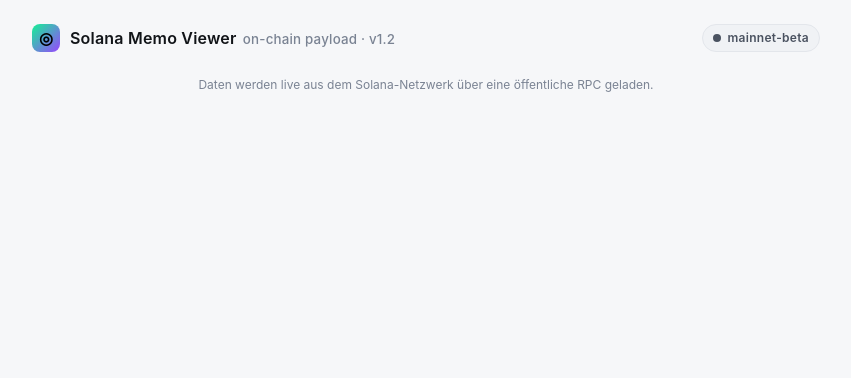
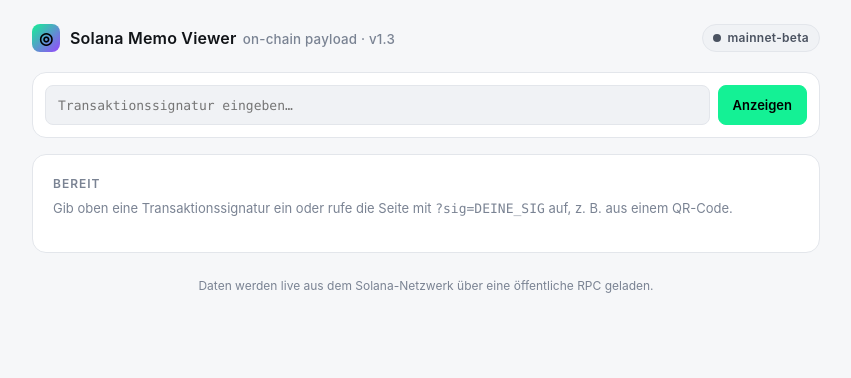
Before and after one commit to Felix-tar/Novocrypt_TAR_E2026-31, a plain HTML site: page index.html in a window 1280 px wide. Shown: the whole page, without its empty margins (214-1065 px from the left). Drawn offline with Linux system fonts and the light colour scheme.

Commit message:
Update index.html

```diff
--- a/index.html
+++ b/index.html
@@ -263,23 +263,27 @@
     <header class="site">
       <div class="brand">
         <span class="logo">◎</span>
-        <span>Solana Memo Viewer <small>on-chain payload · v1.2</small></span>
+        <span>Solana Memo Viewer <small>on-chain payload · v1.3</small></span>
       </div>
       <span id="network-badge" class="badge"><span class="dot"></span>mainnet-beta</span>
     </header>
 
+    <!-- Persistent signature input -->
+    <section class="card" id="persistent-search" style="padding: 12px;">
+      <div class="form" style="margin-top: 0;">
+        <input id="top-sig-input" type="text" placeholder="Transaktionssignatur eingeben…" autocomplete="off" spellcheck="false" />
+        <button class="btn primary" id="top-sig-go">Anzeigen</button>
+      </div>
+    </section>
+
     <!-- Landing / no signature -->
     <section id="view-empty" class="card hidden">
-      <h2 class="section" style="margin-bottom: 6px;">Keine Signatur angegeben</h2>
+      <h2 class="section" style="margin-bottom: 6px;">Bereit</h2>
       <p class="help" style="margin-top: 0;">
-        Füge eine Solana-Transaktionssignatur an die URL an, z.&nbsp;B.
-        <code style="font-family:var(--mono);">?sig=DEINE_SIG</code>,
-        oder gib sie hier ein:
+        Gib oben eine Transaktionssignatur ein oder rufe die Seite mit
+        <code style="font-family:var(--mono);">?sig=DEINE_SIG</code> auf,
+        z.&nbsp;B. aus einem QR-Code.
       </p>
-      <div class="form">
-        <input id="sig-input" type="text" placeholder="Transaktionssignatur (base58)…" autocomplete="off" spellcheck="false" />
-        <button class="btn primary" id="sig-go">Anzeigen</button>
-      </div>
     </section>
 
     <!-- Loading -->
@@ -382,16 +386,23 @@
   // Also: ?cluster=mainnet|devnet|testnet controls which set is tried.
   // `all` (default) tries mainnet first, then devnet, then testnet – so a test-tx on devnet
   // still gets found without the user having to know the cluster.
+  //
+  // SECURITY NOTE: The Helius key below is publicly visible in the page source.
+  // Restrict it in the Helius dashboard to your GitHub Pages origin (Allowed Origins)
+  // to prevent abuse. 100k requests/day free tier is plenty for QR-code scans.
+  const HELIUS_KEY = 'f7d0d8e0-5e0e-4b25-9fa0-2daae6de0e38';
   const CLUSTER_ENDPOINTS = {
     mainnet: [
-      'https://mainnet.helius-rpc.com/?api-key=a9469c6f-61bd-41d8-b739-9fb73adea245
+      'https://mainnet.helius-rpc.com/?api-key=' + HELIUS_KEY,   // archive-capable, primary
       'https://solana-rpc.publicnode.com',
       'https://api.mainnet-beta.solana.com',
       'https://solana.api.onfinality.io/public',
-      'https://solana-mainnet.g.alchemy.com/v2/demo',
       'https://endpoints.omniatech.io/v1/sol/mainnet/public',
     ],
-    devnet:  ['https://api.devnet.solana.com'],
+    devnet:  [
+      'https://devnet.helius-rpc.com/?api-key=' + HELIUS_KEY,
+      'https://api.devnet.solana.com',
+    ],
     testnet: ['https://api.testnet.solana.com'],
   };
   const MEMO_PROGRAM_IDS = new Set([
@@ -415,16 +426,21 @@
   const params = new URLSearchParams(location.search);
   const sig = (params.get('sig') || params.get('signature') || '').trim();
 
-  // Landing form handler
-  $('sig-go').addEventListener('click', () => {
-    const v = $('sig-input').value.trim();
+  // Pre-fill the persistent top input with the current signature
+  if (sig) document.getElementById('top-sig-input').value = sig;
+
+  // Persistent top input handler — always available
+  const topInput = $('top-sig-input');
+  const topGo = $('top-sig-go');
+  topGo.addEventListener('click', () => {
+    const v = topInput.value.trim();
     if (v) {
       const u = new URL(location.href);
       u.searchParams.set('sig', v);
       location.href = u.toString();
     }
   });
-  $('sig-input').addEventListener('keydown', (e) => { if (e.key === 'Enter') $('sig-go').click(); });
+  topInput.addEventListener('keydown', (e) => { if (e.key === 'Enter') topGo.click(); });
 
   if (!sig) {
     showView('empty');
@@ -459,8 +475,8 @@
     else if (CLUSTER_ENDPOINTS[cluster]) pushCluster(cluster);
     else pushCluster('mainnet');
 
-    console.info('[MemoViewer v1.2] Signature:', signature);
-    console.info('[MemoViewer v1.2] Cluster mode:', cluster, '| Endpoints:', endpoints);
+    console.info('[MemoViewer v1.3] Signature:', signature);
+    console.info('[MemoViewer v1.3] Cluster mode:', cluster, '| Endpoints:', endpoints);
 
     const failures = [];
     let sawNull = false;     // at least one RPC cleanly said "not found"
```
